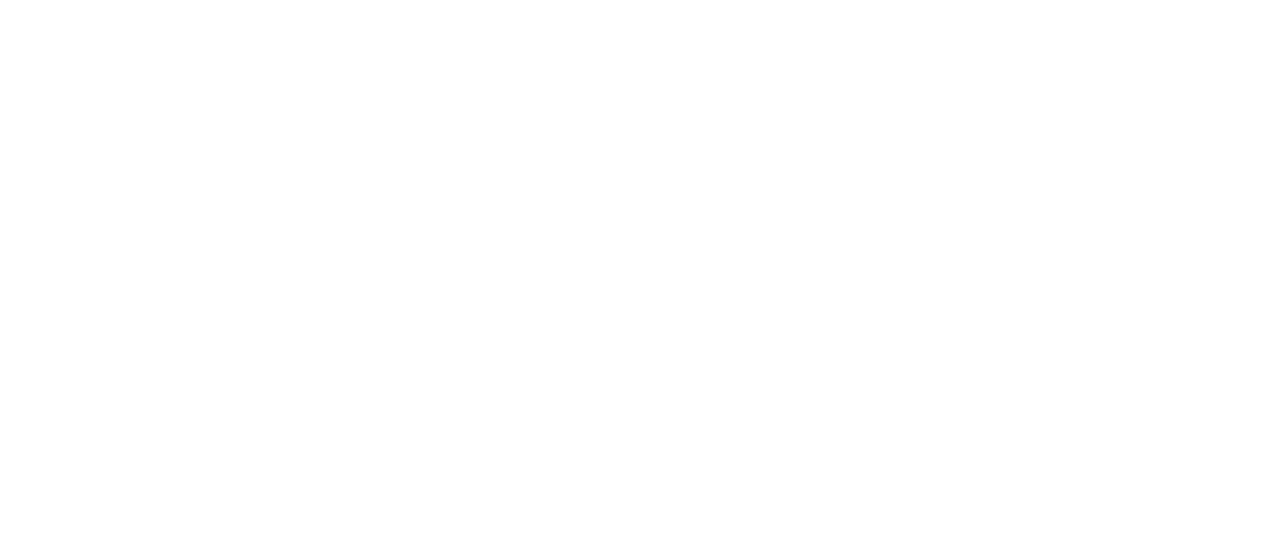
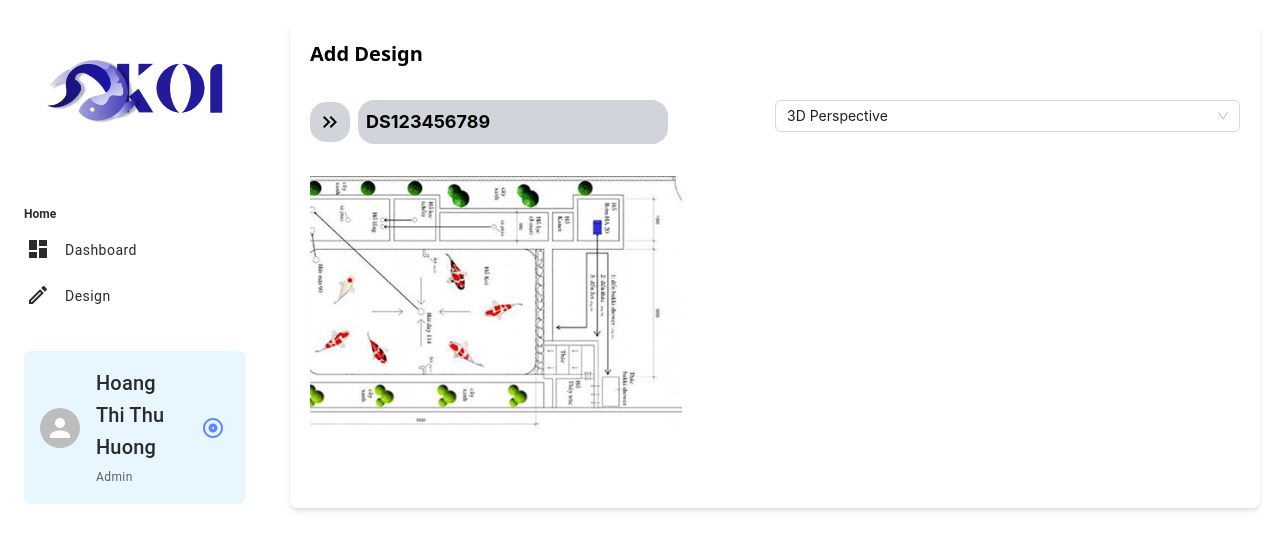
Before and after one commit to thuhuong0108/DCKoi, a React (Vite) app: page /designer/add in a window 1280 px wide. Before the commit this address had no page. Shown: the top 550 px of the page. Built offline with nearby package versions, Linux system fonts and the light colour scheme.

Commit message:
modified designer homepage, add page add design

```diff
--- /dev/null
+++ b/src/pages/DesignerPage/AddDesignPage.tsx
@@ -0,0 +1,49 @@
+import { KeyboardDoubleArrowRightOutlined } from "@mui/icons-material";
+import { Col, Row, Select } from "antd"
+import { useState } from "react";
+import ImgBlueprint from "@/assets/images/blueprint.png";
+
+const AddDesignPage = () => {
+    const [perspective, setPerspective] = useState<string>("3D");
+
+    return (
+        <div className="bg-white w-full p-5 m-5 shadow-md rounded-lg space-y-8">
+            <h1 className="font-bold text-xl">Add Design</h1>
+            <div className="">
+                <Row>
+                    <Col span={12}>
+                        <div className="space-y-8">
+                            <div className="flex items-center space-x-2">
+                                <span className="bg-gray-300 rounded-2xl px-2 py-2"><KeyboardDoubleArrowRightOutlined /></span>
+                                <h1 className="w-2/3 font-bold text-lg bg-gray-300 rounded-2xl px-2 py-2">DS123456789</h1>
+                            </div>
+
+                            <div className="">
+                                <img src={ImgBlueprint} alt="Blueprint" width="80%"/>
+                            </div>
+
+                            <div className="">
+
+                            </div>
+                        </div>
+                    </Col>
+                    <Col span={12}>
+                        <div className="space-y-4">
+                            <Select
+                                defaultValue={perspective}
+                                value={perspective}
+                                options={[
+                                    { value: "3D", label: "3D Perspective" },
+                                    { value: "2D", label: "2D Perspective" },
+                                ]}
+                                onChange={(value) => setPerspective(value)}
+                                className="w-full h-full" />
+                        </div>
+                    </Col>
+                </Row>
+            </div>
+        </div>
+    )
+}
+
+export default AddDesignPage
--- a/src/pages/DesignerPage/DesignerPage.tsx
+++ b/src/pages/DesignerPage/DesignerHomepage.tsx
@@ -13,7 +13,7 @@
     phone: "0123 456 789",
 }
 
-const DesignerPage = () => {
+const DesignerHomepage = () => {
     const [sortOrder, setSortOrder] = useState<string>("newest");
 
     return (
@@ -23,8 +23,9 @@
                 <div className="flex space-x-6">
                     <Input size="large" placeholder="Search" prefix={<Search />} className="bg-gray-100" />
                     <Select
+                        prefix="Sort by:"
                         defaultValue={sortOrder}
-                        value={`Sort by: ${sortOrder === "newest" ? "Newest" : "Oldest"}`}
+                        value={sortOrder}
                         options={[
                             { value: "newest", label: "Newest" },
                             { value: "oldest", label: "Oldest" },
@@ -43,11 +44,11 @@
                 </Row>
             </div>
 
-             <div className="flex justify-end">
-                <Pagination count={50} color="primary" shape="rounded"/>
-             </div>
+            <div className="flex justify-end">
+                <Pagination count={50} color="primary" shape="rounded" />
+            </div>
         </div>
     )
 }
 
-export default DesignerPage
+export default DesignerHomepage
--- a/src/pages/DesignerPage/index.ts
+++ b/src/pages/DesignerPage/index.ts
@@ -1,3 +1,4 @@
-import DesignerPage from "./DesignerPage";
+import AddDesignPage from "./AddDesignPage";
+import DesignerHomepage from "./DesignerHomepage";
 
-export default DesignerPage
+export default { DesignerHomepage, AddDesignPage }
--- a/src/pages/index.ts
+++ b/src/pages/index.ts
@@ -4,5 +4,6 @@
 import Contact from "./Contact/Contact";
 import ConsultationPage from "./AdminPage/ConsultationPage";
 import TestUi from "./TestUi";
-import DesignerPage from "./DesignerPage";
-export { Home, Login, Register, Contact, ConsultationPage , TestUi, DesignerPage};
+import DesignerHomepage from "./DesignerPage/DesignerHomepage";
+import AddDesignPage from "./DesignerPage/AddDesignPage";
+export { Home, Login, Register, Contact, ConsultationPage , TestUi, DesignerHomepage, AddDesignPage};
--- a/src/routers/Router.tsx
+++ b/src/routers/Router.tsx
@@ -1,5 +1,5 @@
 import { useRoutes } from "react-router-dom";
-import { ConsultationPage, Contact, DesignerPage, Home, Login, Register, TestUi } from "@/pages";
+import { AddDesignPage, ConsultationPage, Contact, DesignerHomepage, Home, Login, Register, TestUi } from "@/pages";
 import { LayoutAdmin, LayoutDesigner, MainLayout } from "@/layouts";
 
 const Routers = () => {
@@ -12,7 +12,8 @@
     { path: "/admin/consultation", element: <LayoutAdmin Page={ConsultationPage} /> },
     { path: "/admin/consultation/sss", element: <LayoutAdmin Page={ConsultationPage} /> },
     { path: "/admin/test", element: <LayoutAdmin Page={TestUi} /> },
-    { path: "/designer/design", element: <LayoutDesigner Page={DesignerPage} /> },
+    { path: "/designer/design", element: <LayoutDesigner Page={DesignerHomepage} /> },
+    { path: "/designer/add", element: <LayoutDesigner Page={AddDesignPage} /> },
   ]);
   return <div>{element}</div>;
 };
```
Also changed, not shown: src/assets/images/blueprint.png (added).
